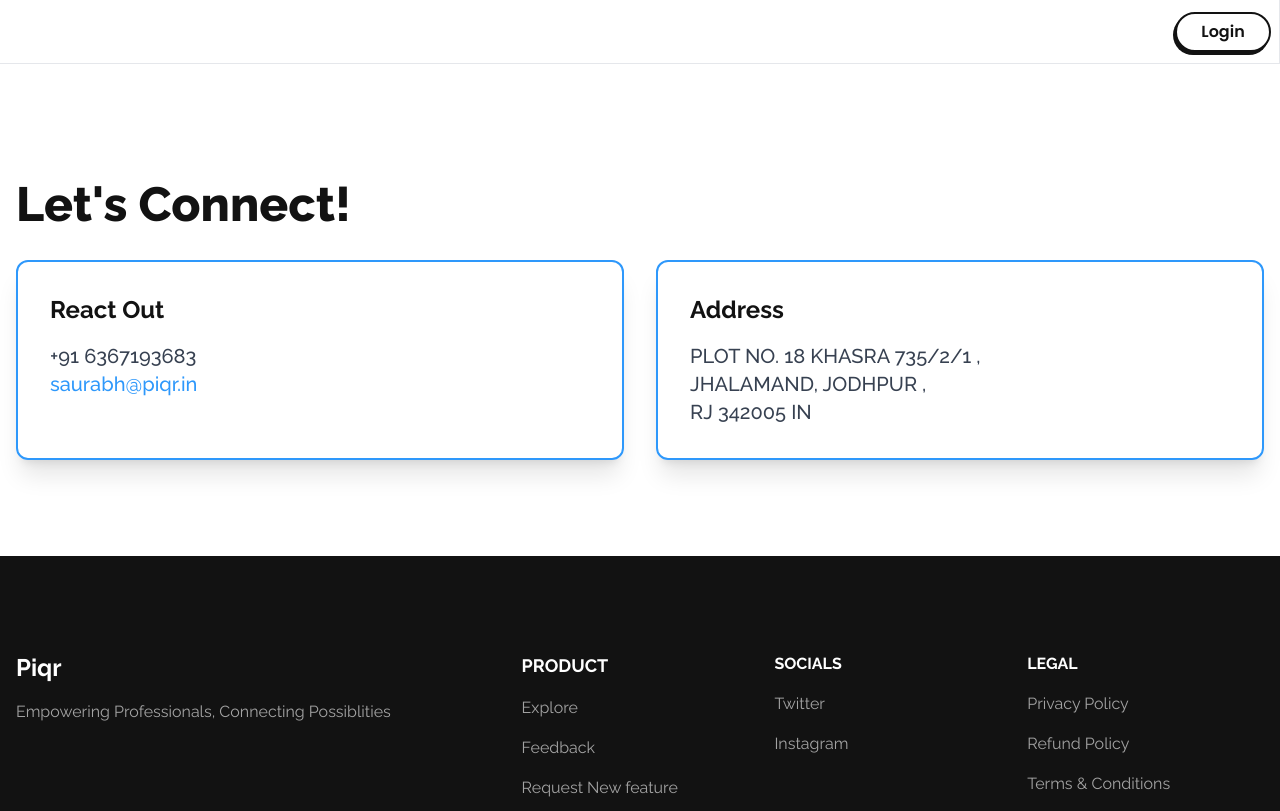
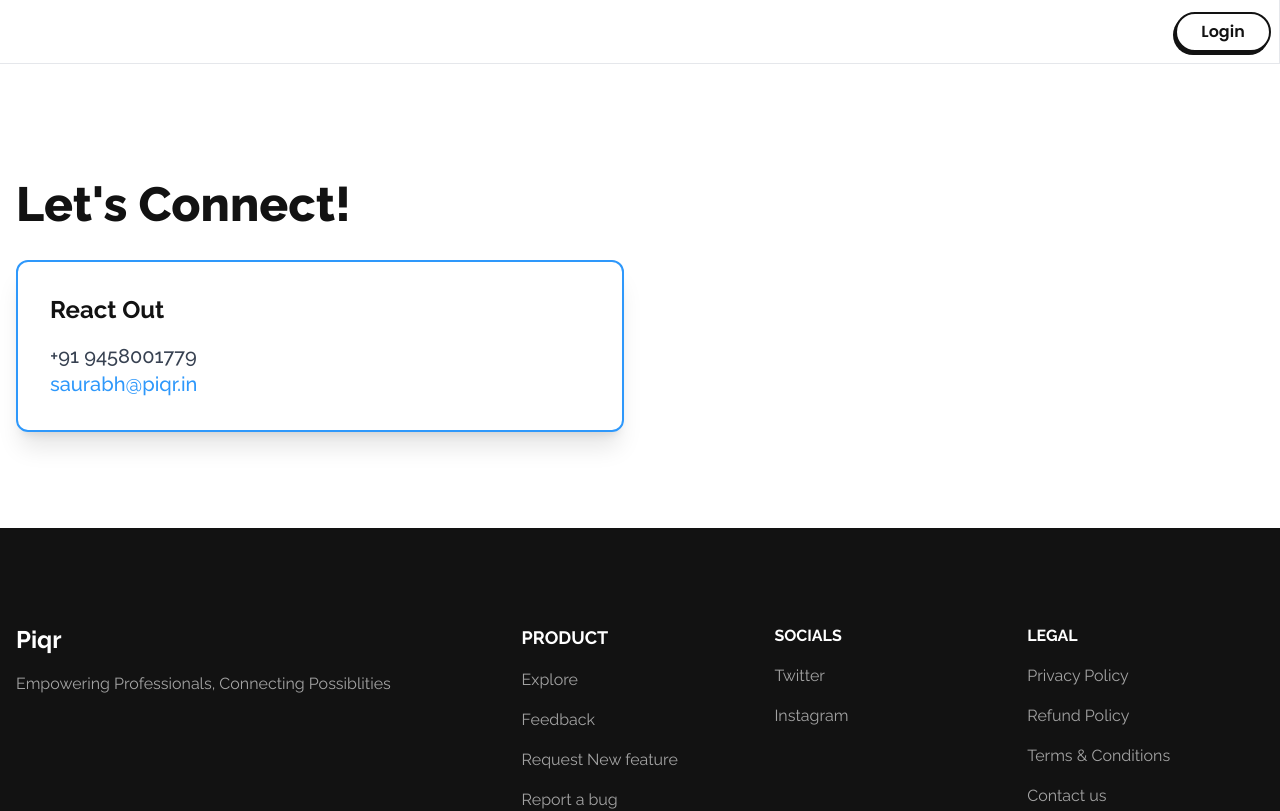
Before and after one commit to starc007/piqr-frontend, a Next.js app: page /contact in a window 1280 px wide. Shown: the top 811 px of the page. Built offline with nearby package versions, Linux system fonts and the light colour scheme; no server answers.

Commit message:
Update contact.tsx

```diff
--- a/src/pages/contact.tsx
+++ b/src/pages/contact.tsx
@@ -11,7 +11,7 @@
   };
 
   const contactDetails = {
-    phoneNo: "6367193683",
+    phoneNo: "9458001779",
     email: "saurabh@piqr.in",
   };
   return (
@@ -31,14 +31,14 @@
                 {contactDetails.email}
               </a>
             </div>
-            <div className={styles.card}>
+            {/* <div className={styles.card}>
               <h6 className={styles.subheading}>Address</h6>
               <address className={styles.text}>
                 PLOT NO. 18 KHASRA 735/2/1 ,<br />
                 JHALAMAND, JODHPUR , <br />
                 RJ 342005 IN
               </address>
-            </div>
+            </div> */}
           </div>
         </div>
       </div>
```
